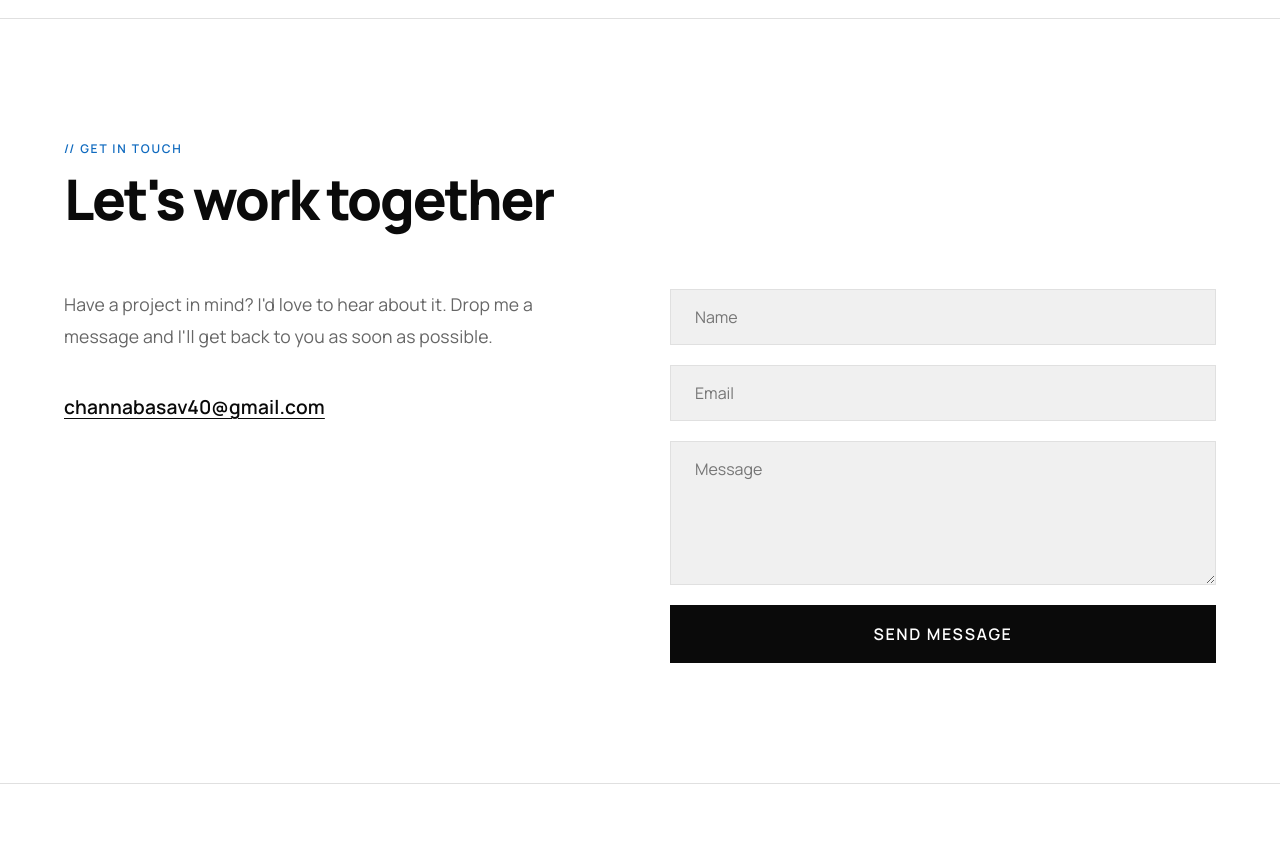
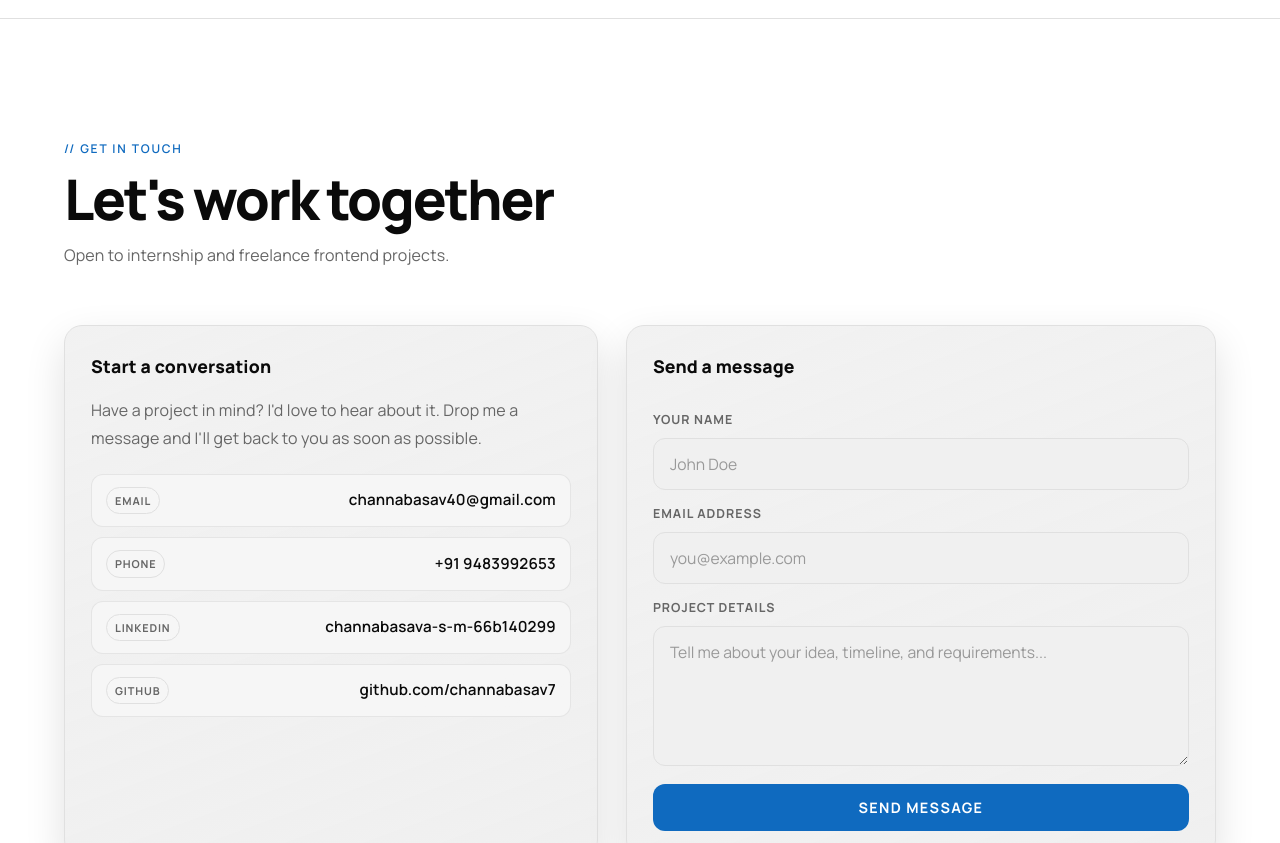
Before and after one commit to channabasav7/portfolio, a React (Vite) app: page / in a window 1280 px wide. Shown: the part 5400-6243 px from the top of the page. Built offline with nearby package versions, Linux system fonts and the light colour scheme; a web font is replaced by a local one.

Commit message:
contact ui

```diff
--- a/src/components/Contact.jsx
+++ b/src/components/Contact.jsx
@@ -64,46 +64,73 @@ export default function Contact() {
                 >
                     <span className={styles.label}>// Get in touch</span>
                     <h2 className={styles.heading}>Let's work together</h2>
+                    <p className={styles.headerSubtext}>Open to internship and freelance frontend projects.</p>
                 </motion.div>
 
                 <div className={styles.grid}>
-                    <div className={styles.info}>
+                    <aside className={styles.infoCard}>
+                        <h3 className={styles.infoTitle}>Start a conversation</h3>
                         <p className={styles.desc}>
                             Have a project in mind? I'd love to hear about it. Drop me a message
                             and I'll get back to you as soon as possible.
                         </p>
                         <div className={styles.contactDetails}>
-                            <a href="mailto:channabasav40@gmail.com" className={styles.detailLink}>channabasav40@gmail.com</a>
+                            <a href="mailto:channabasav40@gmail.com" className={styles.detailLink}>
+                                <span className={styles.detailLabel}>Email</span>
+                                <span>channabasav40@gmail.com</span>
+                            </a>
+                            <a href="tel:+919483992653" className={styles.detailLink}>
+                                <span className={styles.detailLabel}>Phone</span>
+                                <span>+91 9483992653</span>
+                            </a>
+                            <a href="https://www.linkedin.com/in/channabasava-s-m-66b140299/" target="_blank" rel="noreferrer" className={styles.detailLink}>
+                                <span className={styles.detailLabel}>LinkedIn</span>
+                                <span>channabasava-s-m-66b140299</span>
+                            </a>
+                            <a href="https://github.com/channabasav7" target="_blank" rel="noreferrer" className={styles.detailLink}>
+                                <span className={styles.detailLabel}>GitHub</span>
+                                <span>github.com/channabasav7</span>
+                            </a>
                         </div>
-                    </div>
+                    </aside>
                     <form className={styles.form} onSubmit={handleSubmit}>
+                        <h3 className={styles.formTitle}>Send a message</h3>
+                        <label className={styles.field}>
+                            <span className={styles.fieldLabel}>Your Name</span>
                             <input
                                 type="text"
                                 name="name"
-                            placeholder="Name"
+                                placeholder="John Doe"
                                 className={styles.input}
                                 value={formData.name}
                                 onChange={handleChange}
                                 required
                             />
+                        </label>
+                        <label className={styles.field}>
+                            <span className={styles.fieldLabel}>Email Address</span>
                             <input
                                 type="email"
                                 name="email"
-                            placeholder="Email"
+                                placeholder="you@example.com"
                                 className={styles.input}
                                 value={formData.email}
                                 onChange={handleChange}
                                 required
                             />
+                        </label>
+                        <label className={styles.field}>
+                            <span className={styles.fieldLabel}>Project Details</span>
                             <textarea
                                 name="message"
-                            placeholder="Message"
+                                placeholder="Tell me about your idea, timeline, and requirements..."
                                 className={styles.textarea}
                                 rows={5}
                                 value={formData.message}
                                 onChange={handleChange}
                                 required
                             ></textarea>
+                        </label>
                         <button
                             type="submit"
                             className={styles.submitBtn}
--- a/src/components/Contact.module.css
+++ b/src/components/Contact.module.css
@@ -5,7 +5,8 @@
 }
 
 .header {
-    margin-bottom: 60px;
+    margin-bottom: 56px;
+    max-width: 760px;
 }
 
 .label {
@@ -25,76 +26,149 @@
     line-height: 1.05;
 }
 
+.headerSubtext {
+    margin-top: 14px;
+    color: var(--text-secondary);
+    font-size: 1rem;
+}
+
 .grid {
     display: grid;
-    grid-template-columns: 1fr 1fr;
-    gap: 60px;
+    grid-template-columns: 0.95fr 1.05fr;
+    gap: 28px;
+}
+
+.infoCard,
+.form {
+    background: linear-gradient(160deg, color-mix(in srgb, var(--bg-card) 90%, transparent), var(--bg-card));
+    border: 1px solid var(--border);
+    border-radius: 18px;
+    padding: 26px;
+    box-shadow: 0 16px 40px rgba(0, 0, 0, 0.12);
+}
+
+.infoTitle,
+.formTitle {
+    font-size: 1.1rem;
+    font-weight: 800;
+    letter-spacing: 0.01em;
+    margin: 0 0 16px;
 }
 
 .desc {
-    font-size: 1.1rem;
-    line-height: 1.8;
+    font-size: 1rem;
+    line-height: 1.75;
     color: var(--text-secondary);
-    margin-bottom: 40px;
+    margin-bottom: 22px;
+}
+
+.contactDetails {
+    display: grid;
+    gap: 10px;
 }
 
 .detailLink {
-    font-size: 1.2rem;
+    display: flex;
+    justify-content: space-between;
+    align-items: center;
+    gap: 16px;
+    font-size: 0.95rem;
     font-weight: 600;
     color: var(--text-primary);
-    text-decoration: underline;
-    text-underline-offset: 4px;
-    transition: color var(--transition);
+    text-decoration: none;
+    padding: 12px 14px;
+    border-radius: 12px;
+    border: 1px solid color-mix(in srgb, var(--border) 80%, transparent);
+    background: color-mix(in srgb, var(--bg-secondary) 70%, transparent);
+    transition: color var(--transition), border-color var(--transition), transform var(--transition), background var(--transition);
 }
 
 .detailLink:hover {
     color: var(--accent);
+    border-color: color-mix(in srgb, var(--accent) 45%, var(--border));
+    background: color-mix(in srgb, var(--accent) 9%, var(--bg-card));
+    transform: translateY(-2px);
+}
+
+.detailLabel {
+    display: inline-flex;
+    align-items: center;
+    justify-content: center;
+    padding: 4px 8px;
+    border-radius: 999px;
+    font-size: 0.68rem;
+    font-weight: 700;
+    letter-spacing: 0.08em;
+    text-transform: uppercase;
+    color: var(--text-secondary);
+    border: 1px solid var(--border);
 }
 
 .form {
     display: flex;
     flex-direction: column;
-    gap: 20px;
+    gap: 14px;
+}
+
+.field {
+    display: flex;
+    flex-direction: column;
+    gap: 8px;
+}
+
+.fieldLabel {
+    font-size: 0.78rem;
+    text-transform: uppercase;
+    letter-spacing: 0.08em;
+    color: var(--text-secondary);
+    font-weight: 700;
 }
 
 .input,
 .textarea {
     width: 100%;
-    padding: 16px 24px;
+    padding: 14px 16px;
     background: var(--bg-card);
     border: 1px solid var(--border);
-    border-radius: var(--radius-sm);
+    border-radius: 12px;
     color: var(--text-primary);
     font-family: inherit;
-    font-size: 1rem;
-    transition: border-color var(--transition), box-shadow var(--transition);
+    font-size: 0.98rem;
+    transition: border-color var(--transition), box-shadow var(--transition), background var(--transition);
+}
+
+.input::placeholder,
+.textarea::placeholder {
+    color: var(--text-muted);
 }
 
 .input:focus,
 .textarea:focus {
     outline: none;
     border-color: var(--accent);
-    box-shadow: 0 0 0 2px rgba(200, 255, 0, 0.2);
+    background: color-mix(in srgb, var(--bg-card) 85%, var(--accent) 15%);
+    box-shadow: 0 0 0 2px color-mix(in srgb, var(--accent) 30%, transparent);
 }
 
 .submitBtn {
-    padding: 18px 32px;
-    background: var(--text-primary);
-    color: var(--bg-primary);
+    margin-top: 4px;
+    padding: 14px 18px;
+    background: var(--accent);
+    color: #ffffff;
     border: none;
-    border-radius: var(--radius-sm);
-    font-size: 1rem;
-    font-weight: 600;
+    border-radius: 12px;
+    font-size: 0.9rem;
+    font-weight: 700;
     cursor: pointer;
-    transition: transform var(--transition), background var(--transition);
+    transition: transform var(--transition), box-shadow var(--transition), filter var(--transition);
     text-transform: uppercase;
-    letter-spacing: 0.1em;
+    letter-spacing: 0.09em;
 }
 
 .submitBtn:hover {
     transform: translateY(-2px);
-    background: var(--accent);
-    color: var(--bg-primary);
+    filter: brightness(1.03);
+    box-shadow: 0 10px 24px color-mix(in srgb, var(--accent) 38%, transparent);
 }
 
 .submitBtn:disabled {
@@ -118,7 +192,27 @@
 }
 
 @media (max-width: 768px) {
+    .section {
+        padding: 96px 0;
+    }
+
+    .header {
+        margin-bottom: 32px;
+    }
+
     .grid {
         grid-template-columns: 1fr;
+        gap: 18px;
+    }
+
+    .infoCard,
+    .form {
+        padding: 20px;
+    }
+
+    .detailLink {
+        flex-direction: column;
+        align-items: flex-start;
+        gap: 8px;
     }
 }
--- a/src/components/Footer.jsx
+++ b/src/components/Footer.jsx
@@ -40,7 +40,7 @@ export default function Footer() {
               whileHover={{ scale: 1.04 }}
               whileTap={{ scale: 0.97 }}
             >
-              Hire on Contra
+              Get in touch
             </motion.a>
           </div>
         </motion.div>
```
Lines whose indentation alone changed are shown as unchanged.
